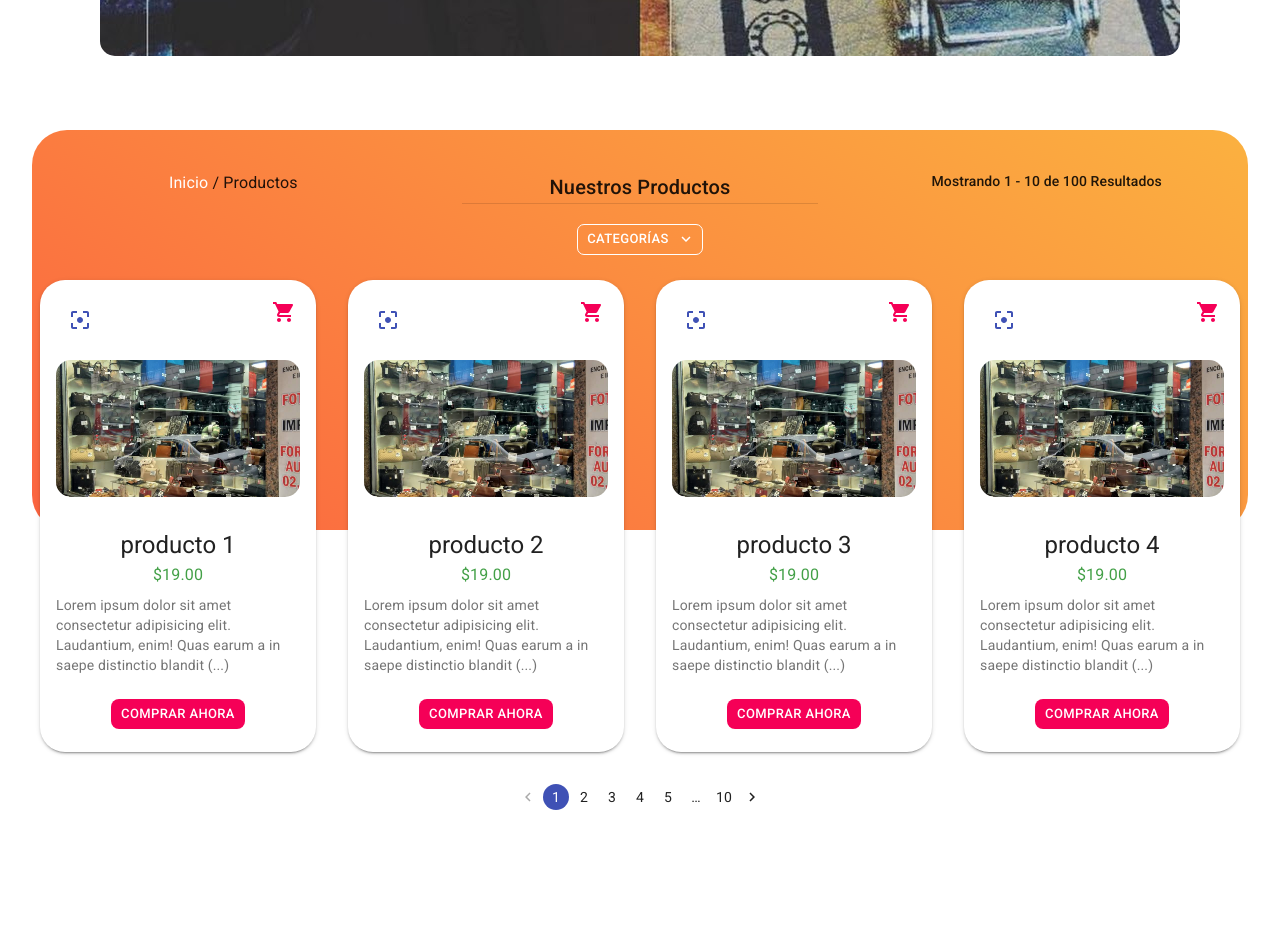
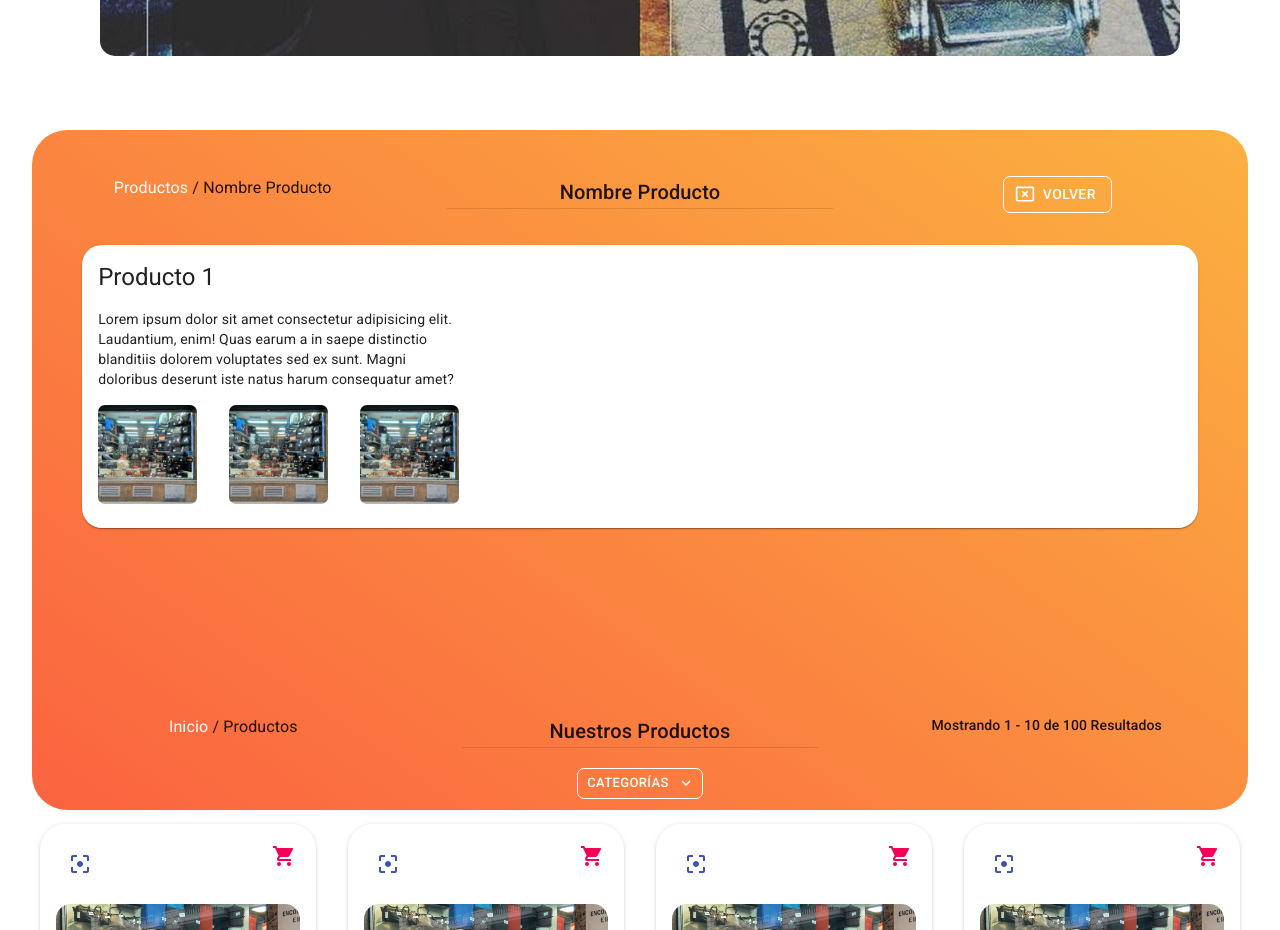
Before and after one commit to TheMrCorvy/Marroquineria-Stallion, a Next.js app: page / in a window 1280 px wide. Shown: the part 880-1810 px from the top of the page. Built offline with nearby package versions, Linux system fonts and the light colour scheme.

Commit message:
working on the show product section

```diff
--- a/src/components/ListProductsSection.tsx
+++ b/src/components/ListProductsSection.tsx
@@ -10,6 +10,7 @@ import {
 	MenuItem,
 	Fab,
 	Hidden,
+	Tooltip,
 } from "@material-ui/core"
 
 import { makeStyles, createStyles, Theme } from "@material-ui/core/styles"
@@ -22,6 +23,7 @@ import Pagination from "@material-ui/lab/Pagination"
 import { ProductCardProps } from "../misc/types"
 
 import ProductCard from "./ProductCard"
+import ShowProduct from "./ShowProduct"
 
 const useStyles = makeStyles((theme: Theme) =>
 	createStyles({
@@ -38,7 +40,6 @@ const useStyles = makeStyles((theme: Theme) =>
 			paddingRight: 30,
 		},
 		bgRed: {
-			// background: "red",
 			minHeight: 50,
 			display: "flex",
 			poaition: "relative",
@@ -49,7 +50,7 @@ const useStyles = makeStyles((theme: Theme) =>
 			top: 0,
 			left: "2.5%",
 			width: "95%",
-			height: "50vh",
+			height: "85vh",
 			background: "linear-gradient(35deg, #fb6340 0, #fbb140 100%)",
 			borderRadius: 35,
 			zIndex: -1,
@@ -96,6 +97,9 @@ const useStyles = makeStyles((theme: Theme) =>
 				zIndex: -1,
 			},
 		},
+		showProduct: {
+			minHeight: "70vh",
+		},
 	})
 )
 
@@ -136,6 +140,11 @@ const ListProductsSection: FC = () => {
 		<div style={{ paddingTop: "5rem" }} id="productos">
 			<Container maxWidth="lg" className={classes.galeryContainer}>
 				<div className={classes.background} />
+
+				<Grid item xs={12} className={classes.showProduct}>
+					<ShowProduct product={apiProducts[0]} />
+				</Grid>
+
 				<Grid container justify="center" spacing={4}>
 					<Grid item className={classes.bgRed}>
 						<Grid container justify="space-around">
--- /dev/null
+++ b/src/components/ShowProduct.tsx
@@ -0,0 +1,148 @@
+import { FC } from "react"
+
+import {
+	Button,
+	Typography,
+	Card,
+	CardContent,
+	Grid,
+	Tooltip,
+	Divider,
+	ButtonBase,
+} from "@material-ui/core"
+
+import { makeStyles } from "@material-ui/core/styles"
+
+import CancelPresentationIcon from "@material-ui/icons/CancelPresentation"
+
+import Image from "next/image"
+
+import { ProductCardProps } from "../misc/types"
+
+type Props = {
+	product: ProductCardProps | undefined
+}
+
+const useStyles = makeStyles({
+	container: {
+		paddingTop: 30,
+	},
+	card: {
+		borderRadius: 20,
+	},
+	title: {
+		textTransform: "capitalize",
+	},
+	textCenter: {
+		textAlign: "center",
+	},
+	backBtn: {
+		boxShadow: "none",
+		color: "white",
+		borderColor: "white",
+		borderRadius: 7,
+	},
+	img: {
+		margin: "auto",
+		display: "block",
+		maxWidth: "100%",
+		maxHeight: "100%",
+		borderRadius: 7,
+	},
+	image: {
+		maxWidth: 150,
+		maxHeight: 150,
+
+		// [theme.breakpoints.down("sm")]: {
+		//     maxWidth: "100%",
+		//     maxHeight: "100%",
+		// },
+	},
+})
+
+const ShowProduct: FC<Props> = ({ product }) => {
+	const classes = useStyles()
+
+	if (!product) {
+		return null
+	} else {
+		return (
+			<Grid container justify="space-around" className={classes.container} spacing={4}>
+				<Grid item xs={12} sm={12} md={4} className={classes.textCenter}>
+					<Typography color="inherit" style={{ color: "white" }} variant="body1">
+						Productos{" "}
+						<Typography component="span" color="textPrimary">
+							/ Nombre Producto
+						</Typography>
+					</Typography>
+				</Grid>
+				<Grid item xs={12} sm={12} md={4} className={classes.textCenter}>
+					<Typography variant="h6">Nombre Producto</Typography>
+					<Divider />
+				</Grid>
+				<Grid item xs={12} sm={12} md={4} className={classes.textCenter}>
+					<Tooltip title="Volver" placement="right">
+						<Button
+							disableElevation
+							variant="outlined"
+							color="secondary"
+							startIcon={<CancelPresentationIcon />}
+							className={classes.backBtn}
+						>
+							Volver
+						</Button>
+					</Tooltip>
+				</Grid>
+
+				<Grid item xs={12} sm={11}>
+					<Card className={classes.card}>
+						<CardContent>
+							<Grid container justify="space-between">
+								<Grid item xs={12} md={4}>
+									<Typography variant="h5" className={classes.title} paragraph>
+										{product.title}
+									</Typography>
+									<Typography variant="body2" paragraph gutterBottom>
+										{product.description}
+									</Typography>
+
+									<Grid container justify="space-between" spacing={4}>
+										<Grid item xs={4}>
+											<ButtonBase className={classes.image}>
+												<Image
+													className={classes.img}
+													alt="complex"
+													src={require("../../public/images/galery_4.jpg")}
+												/>
+											</ButtonBase>
+										</Grid>
+										<Grid item xs={4}>
+											<ButtonBase className={classes.image}>
+												<Image
+													className={classes.img}
+													alt="complex"
+													src={require("../../public/images/galery_4.jpg")}
+												/>
+											</ButtonBase>
+										</Grid>
+										<Grid item xs={4}>
+											<ButtonBase className={classes.image}>
+												<Image
+													className={classes.img}
+													alt="complex"
+													src={require("../../public/images/galery_4.jpg")}
+												/>
+											</ButtonBase>
+										</Grid>
+									</Grid>
+								</Grid>
+							</Grid>
+						</CardContent>
+					</Card>
+				</Grid>
+			</Grid>
+		)
+	}
+}
+
+export default ShowProduct
```
